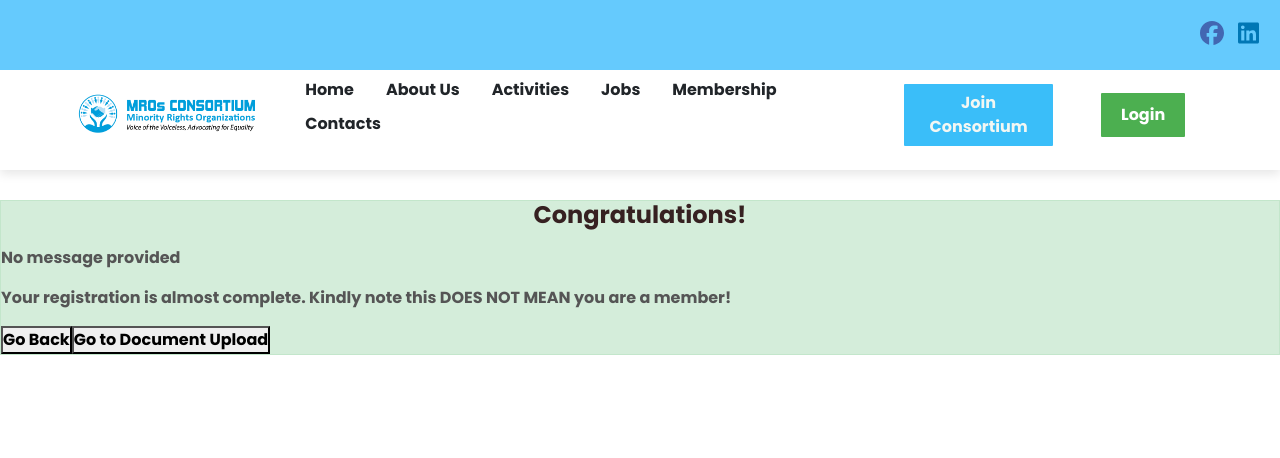
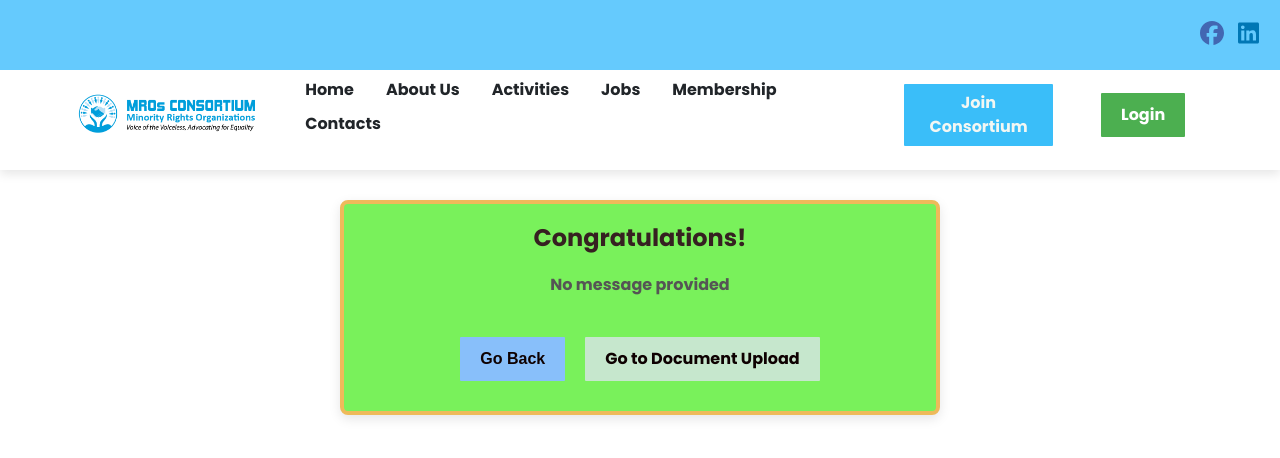
Before and after one commit to imraac/consortium, a React (Vite) app: page /feedback in a window 1280 px wide. Shown: the top 458 px of the page. Built offline with nearby package versions, Linux system fonts and the light colour scheme.

Commit message:
feedbackform

```diff
--- a/src/App.jsx
+++ b/src/App.jsx
@@ -18,6 +18,7 @@ import FormFeedbackPage from './components/FormFeedbackPage';
 import Dashboard from './components/Dashboard';
 import ProfilePage from './components/ProfilePage';
 import CoreValues from './components/CoreValues';
+import StructureManagement from './components/StructureManagment';
 
 const App = () => {
   return (
@@ -38,6 +39,7 @@ const App = () => {
         <Route path="/feedback" element={<FormFeedbackPage />} />
         <Route path="/login" element={<Login />} />
         <Route path="/advocacy" element={<Advocacy />} />
+        <Route path="/structure-management" element={< StructureManagement/>} />
         <Route path="/profile" element={<ProfilePage />} />
         <Route path="/document-upload" element={<DocumentUpload />} />
         <Route path="/consortium-mandate" element={<ConsortiumMandate />} /> {/* Corrected this line */}
--- a/src/components/ConsortiumMandate.css
+++ b/src/components/ConsortiumMandate.css
@@ -15,3 +15,27 @@
 .mandate-list li {
     margin-bottom: 10px; /* Space between list items */
 }
+.consortium-diagram {
+    margin-top: 20px;
+    text-align: center;
+  }
+
+  /* General styles */
+.consortium-diagram {
+    display: flex;
+    justify-content: center;
+    margin: 20px 0;
+  }
+
+  .responsive-svg {
+    width: 100%;
+    height: auto;
+    max-width: 500px;
+  }
+
+  /* Adjust the size for smaller screens */
+  @media (max-width: 768px) {
+    .responsive-svg {
+      max-width: 100%;
+    }
+  }
--- a/src/components/ConsortiumMandate.jsx
+++ b/src/components/ConsortiumMandate.jsx
@@ -32,6 +32,40 @@ const ConsortiumMandate = () => {
           <strong>Strengthening Minority Voices:</strong> Ensuring that the voices of minorities are heard and represented in decision-making processes.
         </li>
       </ul>
+
+      {/* SVG Diagram */}
+      <div className="consortium-diagram">
+        <svg width="500" height="400" xmlns="http://www.w3.org/2000/svg">
+          {/* General Assembly */}
+          <rect x="150" y="10" width="200" height="40" fill="#d3d3d3" stroke="black"/>
+          <text x="250" y="35" font-family="Arial" font-size="14" text-anchor="middle">General Assembly</text>
+
+          {/* Steering Committee */}
+          <rect x="150" y="70" width="200" height="40" fill="#d3d3d3" stroke="black"/>
+          <text x="250" y="95" font-family="Arial" font-size="14" text-anchor="middle">Steering Committee</text>
+
+          {/* Regional Coordinators */}
+          <rect x="30" y="130" width="180" height="40" fill="#d3d3d3" stroke="black"/>
+          <text x="120" y="155" font-family="Arial" font-size="12" text-anchor="middle">Regional Coordinators</text>
+
+          {/* Working Groups */}
+          <rect x="290" y="130" width="180" height="40" fill="#d3d3d3" stroke="black"/>
+          <text x="380" y="155" font-family="Arial" font-size="12" text-anchor="middle">Working Groups</text>
+
+          {/* Support Team */}
+          <rect x="150" y="200" width="200" height="40" fill="#d3d3d3" stroke="black"/>
+          <text x="250" y="225" font-family="Arial" font-size="14" text-anchor="middle">Support Team</text>
+
+          {/* Lines connecting elements */}
+          <line x1="250" y1="50" x2="250" y2="70" stroke="black" stroke-width="2"/>
+          <line x1="250" y1="110" x2="120" y2="130" stroke="black" stroke-width="2"/>
+          <line x1="250" y1="110" x2="380" y2="130" stroke="black" stroke-width="2"/>
+          <line x1="250" y1="110" x2="250" y2="200" stroke="black" stroke-width="2"/>
+        </svg>
+      </div>
+
+      {/* Footer */}
+      <Footer />
     </div>
   );
 };
--- a/src/components/FormFeedbackPage.css
+++ b/src/components/FormFeedbackPage.css
@@ -1,22 +1,68 @@
-/* FormFeedback.css */
+/* FormFeedbackPage.css */
 
-.feedback {
-    margin-top: 20px;
-    padding: 10px;
-    border-radius: 5px;
+.feedbackPage {
+    max-width: 600px;
+    margin: 50px auto;
+    padding: 20px;
     text-align: center;
+    border-radius: 8px;
+    box-shadow: 0 4px 12px rgba(0, 0, 0, 0.1);
+    font-family: 'Arial', sans-serif;
     margin-top: 200px;
 }
 
-.success {
-    background-color: #d4edda; /* Light green background */
-    color: #155724; /* Dark green text */
-    border: 1px solid #c3e6cb; /* Green border */
-    margin-top: 200px;
+.feedbackPage.success {
+    background-color: #79f15b;
+    color: #155724;
+    border: 4px solid #eeba5a;
 }
 
-.error {
-    background-color: #f8d7da; /* Light red background */
-    color: #721c24; /* Dark red text */
-    border: 1px solid #f5c6cb; /* Red border */
+.feedbackPage.error {
+    background-color: #f8d7da;
+    color: #721c24;
+    border: 1px solid #f5c6cb;
 }
+
+h2 {
+    font-size: 24px;
+    margin-bottom: 20px;
+    color: #96eba9;
+}
+
+p {
+    font-size: 16px;
+    line-height: 1.5;
+    margin-bottom: 20px;
+}
+
+.successDetails, .errorDetails {
+    font-size: 14px;
+    margin-bottom: 30px;
+}
+
+.backButton, .uploadButton {
+    padding: 10px 20px;
+    margin: 10px;
+    font-size: 16px;
+    color: rgb(14, 1, 1);
+    border: none;
+    border-radius: 1px;
+    cursor: pointer;
+    transition: background-color 0.3s ease;
+}
+
+.backButton {
+    background-color: #88bffa;
+}
+
+.uploadButton {
+    background-color: #c6e7cd;
+}
+
+.backButton:hover {
+    background-color: #0056b3;
+}
+
+.uploadButton:hover {
+    background-color: #218838;
+}
--- a/src/components/FormFeedbackPage.jsx
+++ b/src/components/FormFeedbackPage.jsx
@@ -12,7 +12,6 @@ const FormFeedbackPage = () => {
             <p>{message}</p>
             {!isError && (
                 <p className="successDetails">
-                    Your registration is almost complete. Kindly note this DOES NOT MEAN you are a member!
                 </p>
             )}
             {isError && (
--- a/src/components/Login.jsx
+++ b/src/components/Login.jsx
@@ -73,6 +73,7 @@ const Login = () => {
       <div className="login-container">
         <div className="text-section">
           <h2>{isSignup ? 'Sign Up' : 'Member Login'}</h2>
+
           {/* Display error message */}
           {error && <p className="error-message">{error}</p>}
           <button onClick={() => setIsSignup(!isSignup)} className="toggle-button">
--- /dev/null
+++ b/src/components/StructureManagment.jsx
@@ -0,0 +1,80 @@
+import React, { useEffect } from 'react';
+import Footer from './Footer'; // Import the Footer component
+import './ConsortiumMandate.css'; // Import your CSS styles (if needed)
+
+const ConsortiumMandate = () => {
+  // Scroll to top when the component is rendered
+  useEffect(() => {
+    window.scrollTo(0, 0);
+  }, []);
+
+  return (
+    <div className="consortium-mandate-wrapper">
+      <h2>Consortium Mandate</h2>
+      <p>
+      The Consortium will operate with the following governance framework:
+    • General Assembly: Comprising all member organizations, responsible for strategic planning and decision-making.
+    • Steering Committee: Elected representatives from the General Assembly who oversee the Consortium’s activities and initiatives.
+    • Regional coordinators: promote and protect minority rights in Somalia. Through their localized approach, they help ensure that the Consortium's initiatives are responsive to the unique needs of minority communities across different regions.
+    • Working Groups: Focused teams addressing specific areas such as legal advocacy, cultural preservation, education, and health.
+    • Support team: Help in operation of the consortium in areas of logistics, procurement, Finance and Grants etc
+
+      </p>
+
+      <p>
+        The MROs Consortium in Somalia aims to build a powerful coalition that amplifies the voices of minority communities and drives meaningful change. Through collective action, we envision a Somalia where diversity is embraced, and all individuals can live with dignity, free from discrimination and inequality.
+      </p>
+      <p>
+        The MRO Consortium is dedicated to addressing and advancing the rights of minority groups in Somalia. Our mandate includes:
+      </p>
+      <ul className="mandate-list">
+        <li>
+          <strong>Advocacy for Minority Rights:</strong> Promoting and defending the rights and interests of minorities in national and local contexts.
+        </li>
+        <li>
+          <strong>Support for Minority-Led Initiatives:</strong> Offering resources and assistance to organizations and projects led by minority communities.
+        </li>
+        <li>
+          <strong>Strengthening Minority Voices:</strong> Ensuring that the voices of minorities are heard and represented in decision-making processes.
+        </li>
+      </ul>
+
+      <div className="consortium-diagram">
+  <svg viewBox="0 0 500 400" xmlns="http://www.w3.org/2000/svg" className="responsive-svg">
+    {/* General Assembly */}
+    <rect x="150" y="10" width="200" height="40" fill="#65cafd" stroke="black" />
+    <text x="250" y="35" font-family="Arial" font-size="14" text-anchor="middle">General Assembly</text>
+
+    {/* Steering Committee */}
+    <rect x="150" y="70" width="200" height="40" fill="#65cafd" stroke="black" />
+    <text x="250" y="95" font-family="Arial" font-size="14" text-anchor="middle">Steering Committee</text>
+
+    {/* Regional Coordinators */}
+    <rect x="30" y="130" width="180" height="40" fill="#65cafd" stroke="black" />
+    <text x="120" y="155" font-family="Arial" font-size="12" text-anchor="middle">Regional Coordinators</text>
+
+    {/* Working Groups */}
+    <rect x="290" y="130" width="180" height="40" fill="#65cafd" stroke="black" />
+    <text x="380" y="155" font-family="Arial" font-size="12" text-anchor="middle">Working Groups</text>
+
+    {/* Support Team */}
+    <rect x="150" y="200" width="200" height="40" fill="#65cafd" stroke="black" />
+    <text x="250" y="225" font-family="Arial" font-size="14" text-anchor="middle">Support Team</text>
+
+    {/* Lines connecting elements */}
+    <line x1="250" y1="50" x2="250" y2="70" stroke="black" strokeWidth="2" />
+    <line x1="250" y1="110" x2="120" y2="130" stroke="black" strokeWidth="2" />
+    <line x1="250" y1="110" x2="380" y2="130" stroke="black" strokeWidth="2" />
+    <line x1="250" y1="110" x2="250" y2="200" stroke="black" strokeWidth="2" />
+  </svg>
+</div>
+
+
+
+      {/* Footer */}
+      <Footer />
+    </div>
+  );
+};
+
+export default ConsortiumMandate;
```
